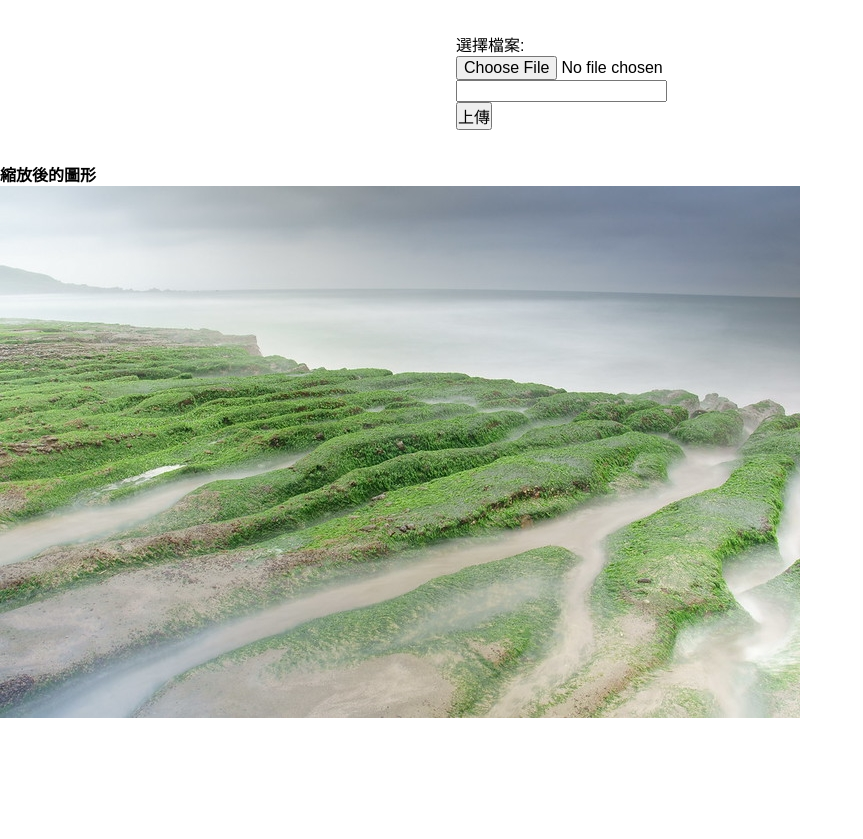
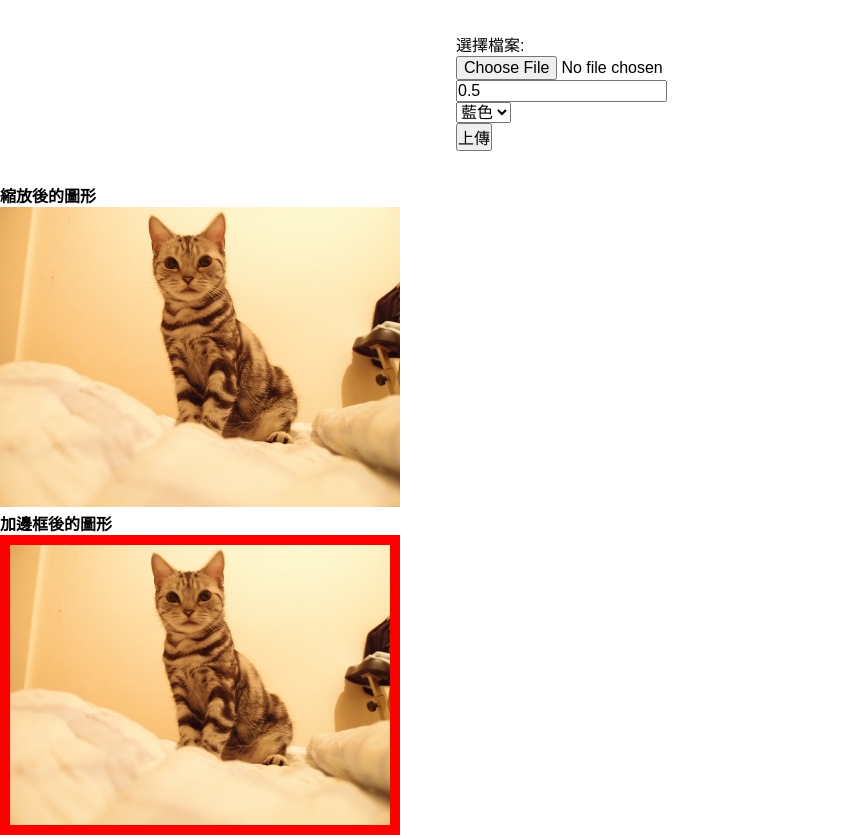
Before and after one commit to mackliu/11101_file_and_graphic, a PHP site: page /image.php in a window 1280 px wide. Shown: the part 76-915 px from the top of the page, without its empty margins (0-863 px from the left). Before the commit the page ends 794 px from the top, so only its background shows below. Run offline with PHP 8.4, Linux system fonts and the light colour scheme.

Commit message:
圖片加上邊框的功能

```diff
--- a/image.php
+++ b/image.php
@@ -54,7 +54,14 @@
         選擇檔案:<input type="file" name="file">
     </div>
     <div>
-        <input type="number" step="any" name="percent">
+        <input type="number" step="any" name="percent" value="0.5">
+    </div>
+    <div>
+        <select name="color" >
+            <option value="blue">藍色</option>
+            <option value="red">紅色</option>
+            <option value="green">綠色</option>
+        </select>
     </div>
     <input type="submit" value="上傳">
 </form>
@@ -93,7 +100,51 @@
 <h2>縮放後的圖形</h2>
 <img src="./upload/result.jpg" alt="">
 <!----圖形加邊框----->
+<?php
+if(isset($_FILES['file']['tmp_name'])){
+    $filename="./upload/{$_FILES['file']['name']}";
+    $percent=0.5;
+    $border=10;
+    $color=$_POST['color'];
+    $src_width=getimagesize($filename)[0];
+    $src_height=getimagesize($filename)[1];
 
+    $dst_width=$src_width*$percent;
+    $dst_height=$src_height*$percent;
+
+    $dst_img=imagecreatetruecolor($dst_width,$dst_height);
+    $blue=imagecolorallocate($dst_img,0,0,255);
+    $red=imagecolorallocate($dst_img,255,0,0);
+    $green=imagecolorallocate($dst_img,0,255,0);
+
+    imagefill($dst_img,0,0,$$color);
+
+/*     switch($color){
+        case 'blue':
+            imagefill($dst_img,0,0,$blue);
+        break;
+        case 'red':
+            imagefill($dst_img,0,0,$red);
+        break;
+        case "green":
+            imagefill($dst_img,0,0,$green);
+        break;
+    } */
+    $src_img=imagecreatefromjpeg($filename);
+
+    $dst_width=$src_width*$percent - ($border*2);
+    $dst_height=$src_height*$percent - ($border*2);
+
+    imagecopyresampled($dst_img,$src_img,$border,$border,0,0,$dst_width,$dst_height,$src_width,$src_height);
+
+    imagejpeg($dst_img,"./upload/border.jpg",100);
+    imagedestroy($dst_img);
+    imagedestroy($src_img);
+
+}
+?>
+<h2>加邊框後的圖形</h2>
+<img src="./upload/border.jpg" alt="">
 
 <!----產生圖形驗證碼----->
 
```
Also changed, not shown: upload/border.jpg (added), upload/image-01.jpg (added), upload/image-04.jpg (added), upload/image-05.jpg (added), upload/image-06.jpg (added), upload/result.jpg.
